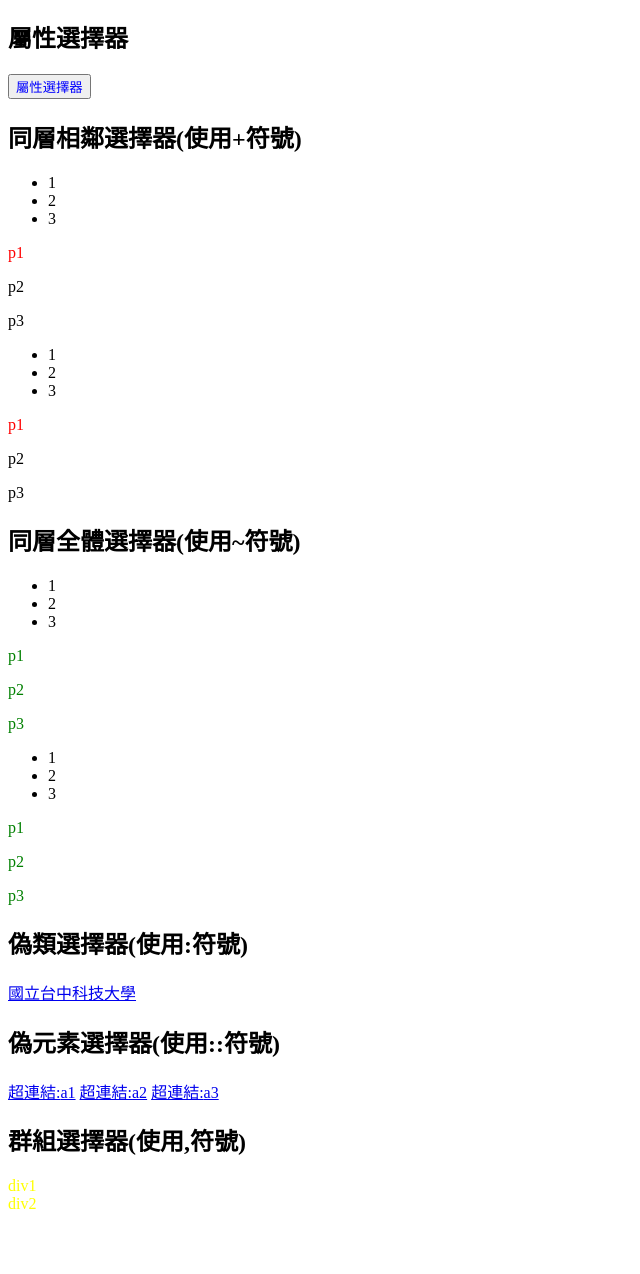
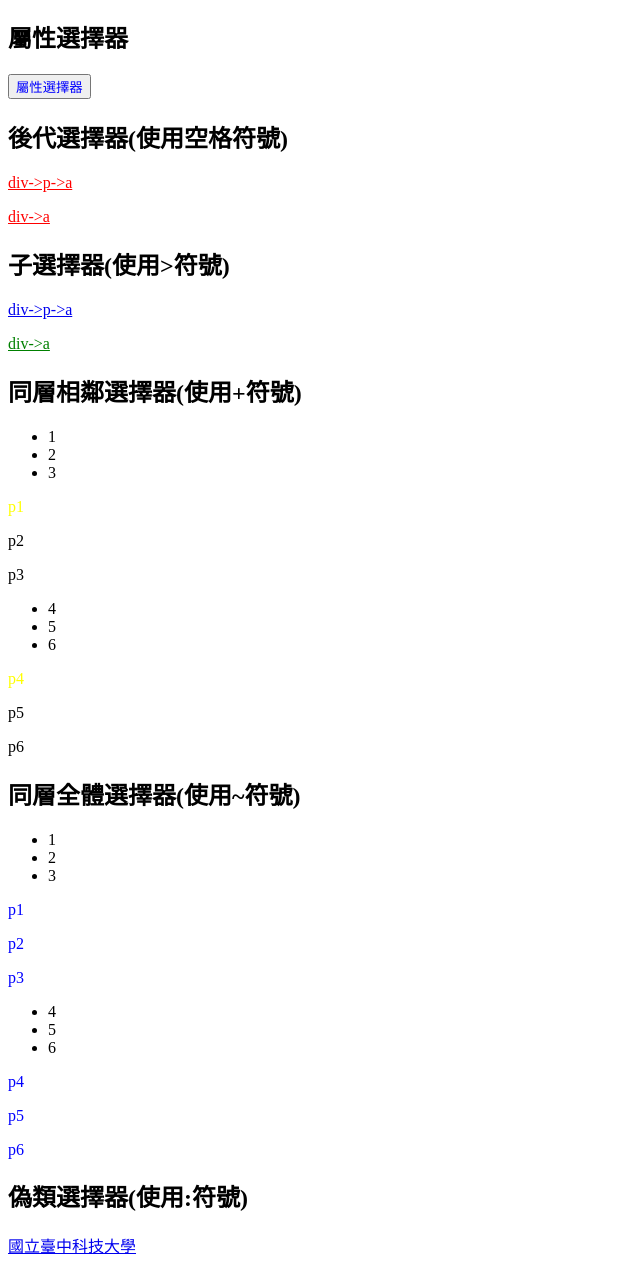
Before and after one commit to EJHuang/pt2057_11201, a plain HTML site: page css.html in a window 1280 px wide. Shown: the part 349-1623 px from the top of the page, without its empty margins (0-640 px from the left). Before the commit the page ends 1570 px from the top, so only its background shows below. Drawn offline with Linux system fonts and the light colour scheme.

Commit message:
Add files via upload

```diff
--- a/css.html
+++ b/css.html
@@ -29,13 +29,21 @@
         input[type="button"]{
             color: blue;
         }
+        /* 後代選擇器(使用空白符號) */
+        .d1 a{
+            color: red;
+        }
+        /* 子選擇器(使用>符號) */
+        .e1>a{
+            color: green;
+        }
         /* 同層相鄰選擇器(使用+符號) */
         .f1+p{
-            color: red;
+            color: yellow;
         }
         /* 同層全體選擇器(使用~符號) */
         .g1~p{
-            color: green;
+            color: blue;
         }
         /* 偽類選擇器(使用:符號) */
         .h1:hover{
@@ -46,8 +54,8 @@
             content: "超連結:";
         }
         /* 群組選擇器(使用,符號) */
-        #div1,#div2{
-            color: yellow;
+        .div1,.div2{
+            color: red;
         }
     </style>
 </head>
@@ -61,6 +69,24 @@
     <a href="#" id="c1">ID選擇器</a>
     <h2>屬性選擇器</h2>
     <input type="button" value="屬性選擇器">
+    <h2>後代選擇器(使用空格符號)</h2>
+    <div class="d1">
+        <p>
+            <a href="#">div->p->a</a>
+        </p>
+    </div>
+    <div class="d1">
+        <a href="#">div->a</a>
+    </div>
+    <h2>子選擇器(使用>符號)</h2>
+    <div class="e1">
+        <p>
+            <a href="#">div->p->a</a>
+        </p>
+    </div>
+    <div class="e1">
+        <a href="#">div->a</a>
+    </div>
     <h2>同層相鄰選擇器(使用+符號)</h2>
     <ul class="f1">
         <li>1</li>
@@ -71,13 +97,13 @@
     <p>p2</p>
     <p>p3</p>
     <ul class="f1">
-        <li>1</li>
-        <li>2</li>
-        <li>3</li>
+        <li>4</li>
+        <li>5</li>
+        <li>6</li>
     </ul>
-    <p>p1</p>
-    <p>p2</p>
-    <p>p3</p>
+    <p>p4</p>
+    <p>p5</p>
+    <p>p6</p>
     <h2>同層全體選擇器(使用~符號)</h2>
     <ul class="g1">
         <li>1</li>
@@ -88,21 +114,20 @@
     <p>p2</p>
     <p>p3</p>
     <ul class="g1">
-        <li>1</li>
-        <li>2</li>
-        <li>3</li>
+        <li>4</li>
+        <li>5</li>
+        <li>6</li>
     </ul>
-    <p>p1</p>
-    <p>p2</p>
-    <p>p3</p>
+    <p>p4</p>
+    <p>p5</p>
+    <p>p6</p>
     <h2>偽類選擇器(使用:符號)</h2>
-    <a href="#" class="h1">國立台中科技大學</a>
+    <a href="#" class="h1">國立臺中科技大學</a>
     <h2>偽元素選擇器(使用::符號)</h2>
     <a href="#" class="i1">a1</a>
     <a href="#" class="i1">a2</a>
-    <a href="#" class="i1">a3</a>
     <h2>群組選擇器(使用,符號)</h2>
-    <div id="div1">div1</div>
-    <div id="div2">div2</div>
+    <div class="div1">div1</div>
+    <div class="div2">div2</div>
 </body>
 </html>
```
